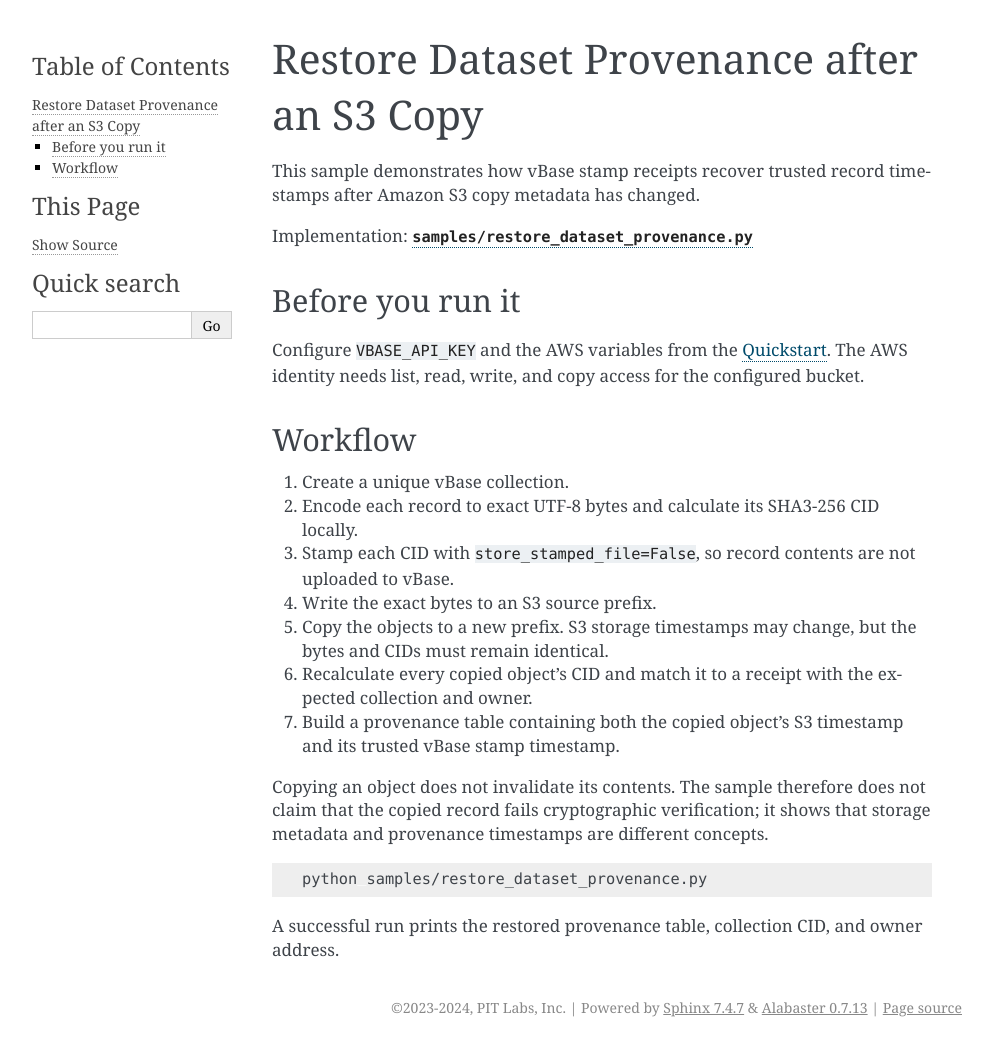
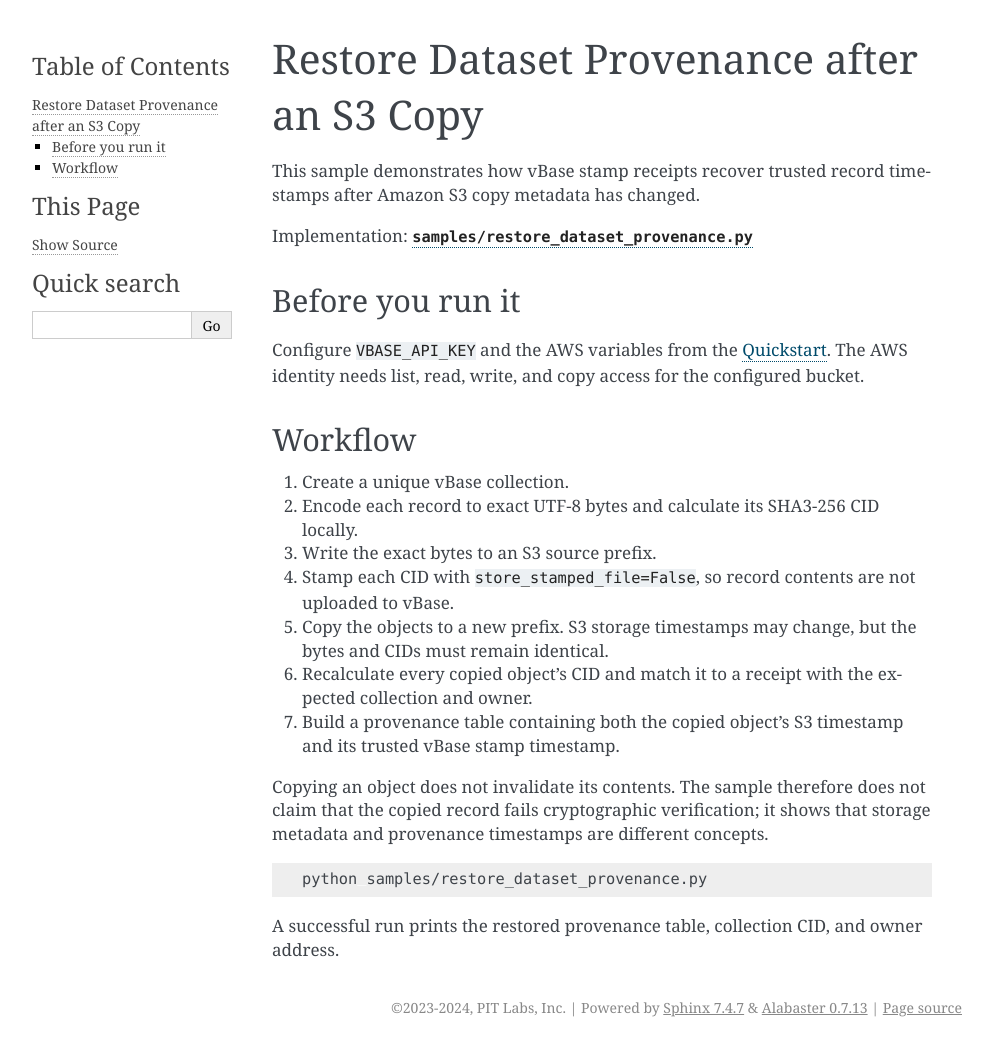
Before and after one commit to validityBase/vbase-py-samples, a Sphinx documentation site: the page built from docs/restore_dataset_provenance.md, in a window 1280 px wide. Shown: the whole page, without its empty margins (148-1141 px from the left). Built offline with Sphinx 7.4.7, drawn with Linux system fonts in a browser that asks for light colours.

```diff
--- a/docs/restore_dataset_provenance.md
+++ b/docs/restore_dataset_provenance.md
@@ -12,8 +12,8 @@ Configure `VBASE_API_KEY` and the AWS variables from the [Quickstart](quickstart
 
 1. Create a unique vBase collection.
 2. Encode each record to exact UTF-8 bytes and calculate its SHA3-256 CID locally.
-3. Stamp each CID with `store_stamped_file=False`, so record contents are not uploaded to vBase.
-4. Write the exact bytes to an S3 source prefix.
+3. Write the exact bytes to an S3 source prefix.
+4. Stamp each CID with `store_stamped_file=False`, so record contents are not uploaded to vBase.
 5. Copy the objects to a new prefix. S3 storage timestamps may change, but the bytes and CIDs must remain identical.
 6. Recalculate every copied object's CID and match it to a receipt with the expected collection and owner.
 7. Build a provenance table containing both the copied object's S3 timestamp and its trusted vBase stamp timestamp.
```
